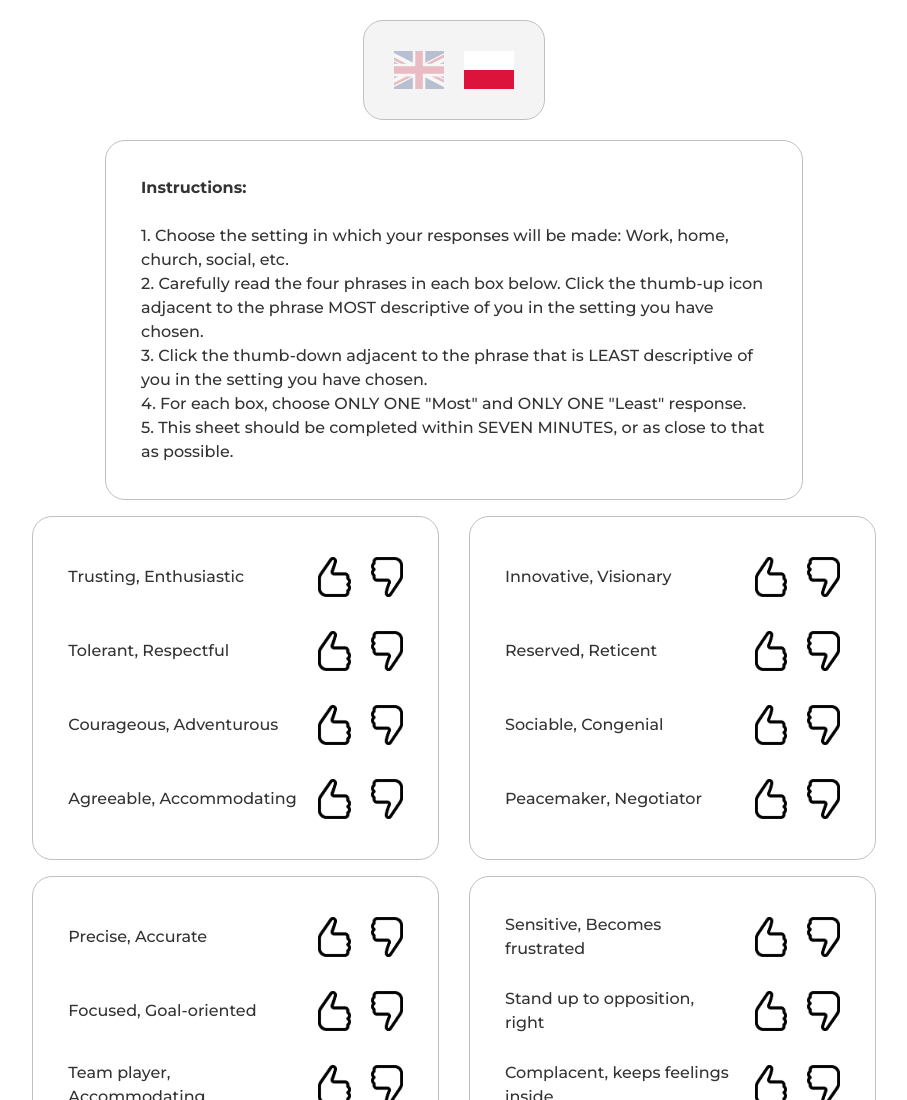
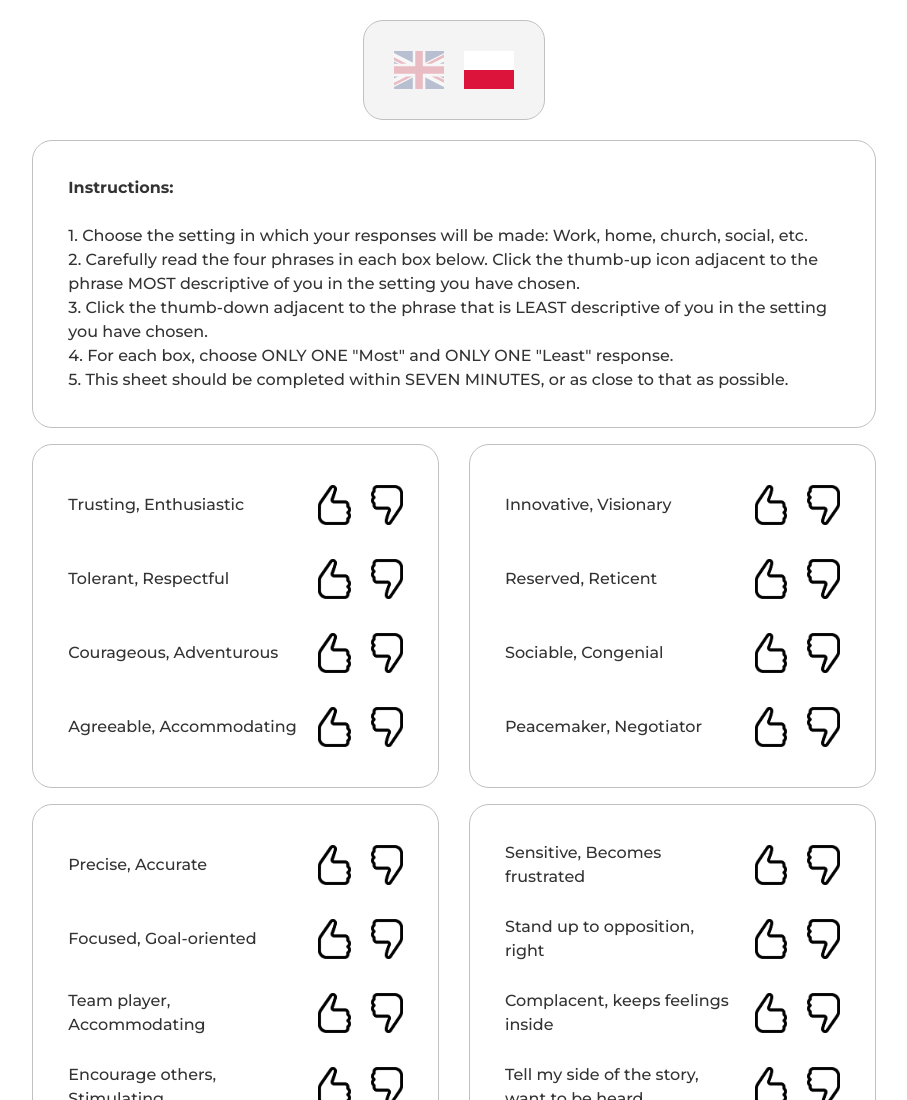
Before and after one commit to test-disc/test, a plain HTML site: page index.html in a window 1280 px wide. Shown: the top 1100 px of the page, without its empty margins (186-1093 px from the left). Drawn offline with nearby package versions, Linux system fonts and the light colour scheme.

Commit message:
Update index.html

```diff
--- a/index.html
+++ b/index.html
@@ -35,7 +35,7 @@
             <div class="test-container row">
                 <div class="instructions-container col-lg-8 form-group col-md-12">
                     <div class="row justify-content-md-center">
-                        <div class="col-10">
+                        <div class="col-10 col-lg-12">
                             <div class="instructions-box">
                                 <div class="instructions-text language-text" id="instructions_title">Instructions:</div>
                                 <br>
```
